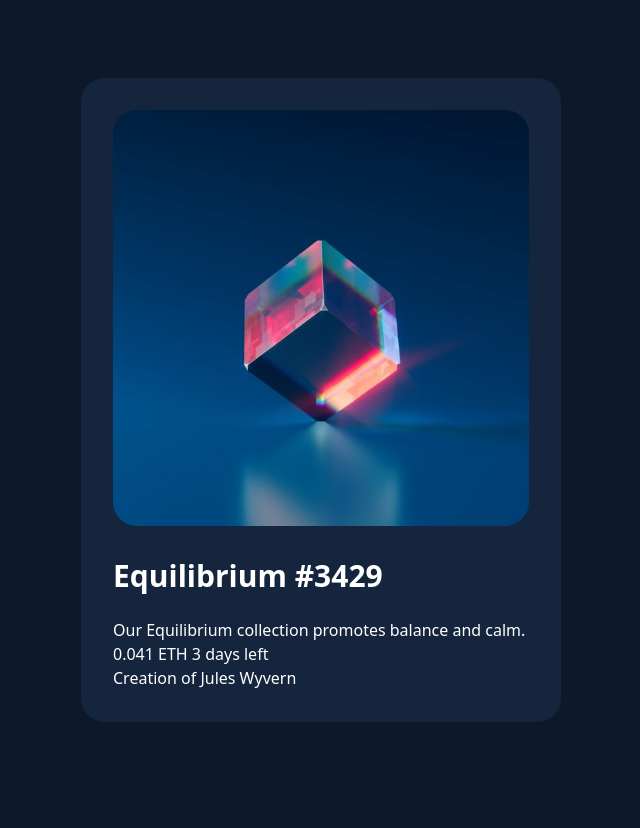
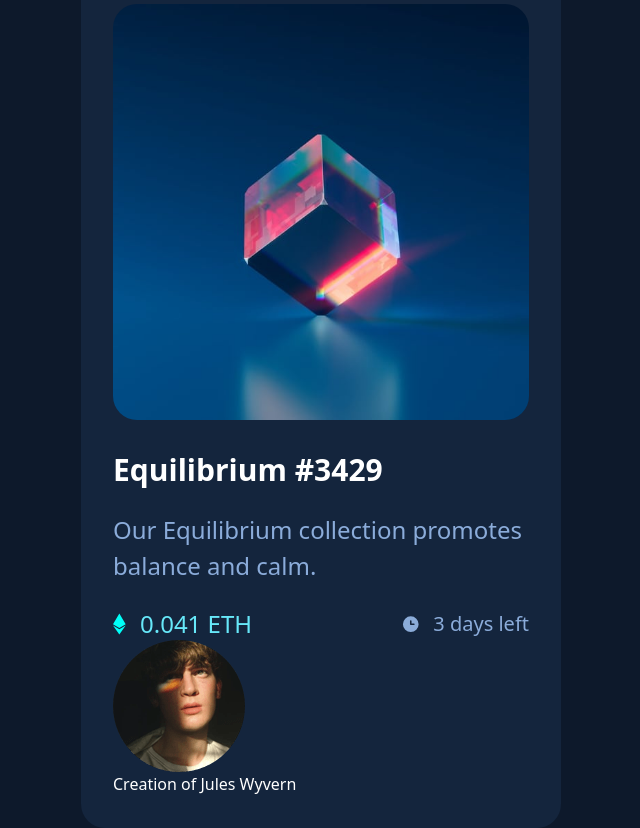
Before and after one commit to amittam104/NFT-card, a website: page src/index.html in a window 1280 px wide. Shown: the whole page, without its empty margins (319-959 px from the left). Before the commit the page ends 800 px from the top, so only its background shows below. Drawn offline with Linux system fonts and the light colour scheme.

Commit message:
NFT card

```diff
--- a/src/index.html
+++ b/src/index.html
@@ -26,9 +26,45 @@
         </div>
         <div>
           <h1 class="text-3xl font-bold mb-6">Equilibrium #3429</h1>
-          <p>Our Equilibrium collection promotes balance and calm.</p>
-          <div>0.041 ETH 3 days left</div>
-          <div>Creation of Jules Wyvern</div>
+          <p class="text-2xl font-light mb-6 text-[#8bacda] leading-9">
+            Our Equilibrium collection promotes balance and calm.
+          </p>
+          <div>
+            <div class="flex items-center justify-between">
+              <div class="flex items-center gap-3">
+                <svg
+                  width="15"
+                  height="22"
+                  xmlns="http://www.w3.org/2000/svg"
+                  viewBox="0 0 13 18"
+                >
+                  <path
+                    d="M11 10.216 5.5 18 0 10.216l5.5 3.263 5.5-3.262ZM5.5 0l5.496 9.169L5.5 12.43 0 9.17 5.5 0Z"
+                    fill="#00FFF8"
+                  />
+                </svg>
+                <p class="text-cyan-300 text-2xl font-medium">0.041 ETH</p>
+              </div>
+              <div class="flex items-center gap-3">
+                <svg
+                  width="20"
+                  height="20"
+                  xmlns="http://www.w3.org/2000/svg"
+                  viewBox="0 0 17 17"
+                >
+                  <path
+                    d="M8.305 2.007a6.667 6.667 0 1 0 0 13.334 6.667 6.667 0 0 0 0-13.334Zm2.667 7.334H8.305a.667.667 0 0 1-.667-.667V6.007a.667.667 0 0 1 1.334 0v2h2a.667.667 0 0 1 0 1.334Z"
+                    fill="#8BACD9"
+                  />
+                </svg>
+                <p class="text-[#8bacda] text-xl font-medium">3 days left</p>
+              </div>
+            </div>
+          </div>
+          <div>
+            <img src="./images/image-avatar.png" alt="profile image" />
+            <p>Creation of <span>Jules Wyvern</span></p>
+          </div>
         </div>
       </div>
     </div>
```
Also changed, not shown: src/output.css.
